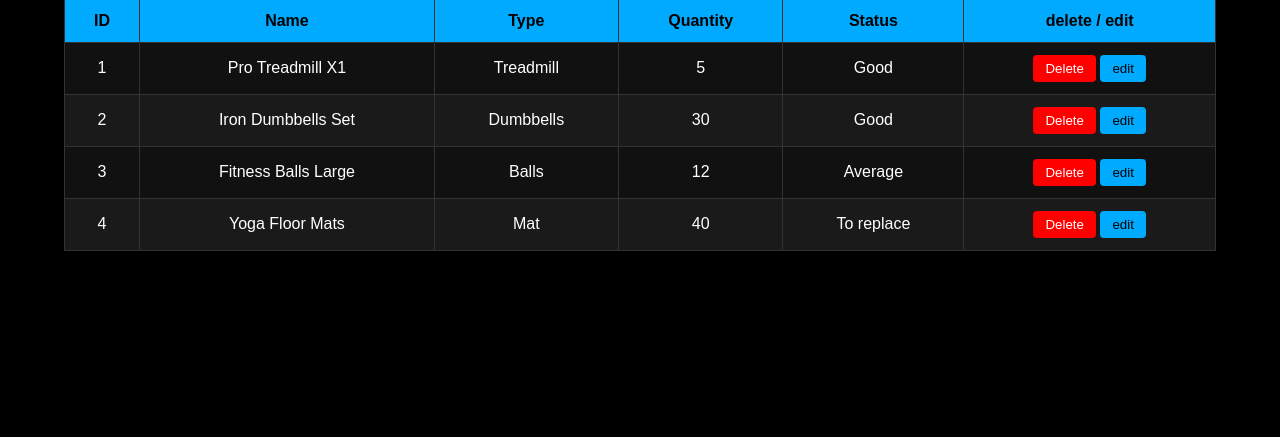
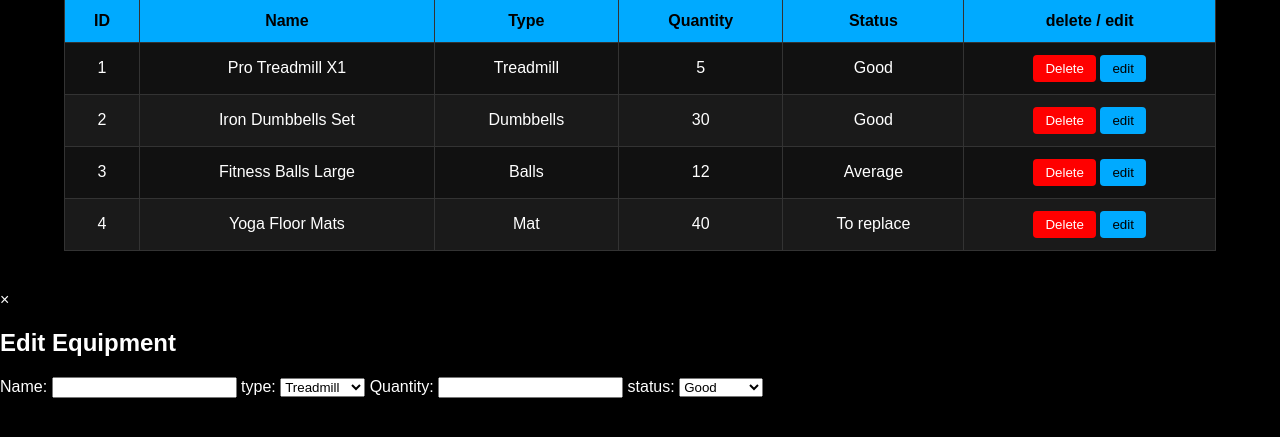
Before and after one commit to vito-ctrl/FitManager1, a PHP site: page /equipements/index.php in a window 1280 px wide. Shown: the part 219-656 px from the top of the page. Run offline with PHP 8.4, Linux system fonts and the light colour scheme; data comes from the database, SQL or seed files in the repository.

Commit message:
delete button to delete an equipment

```diff
--- a/cours/delete.php
+++ b/cours/delete.php
@@ -6,7 +6,6 @@
         $sql = "DELETE FROM courses WHERE id = $id";
         $conn->query($sql);
 
-    // reload page so table updates
         header("Location: index.php");
         exit;
     }
--- a/equipements/delete.php
+++ b/equipements/delete.php
@@ -1,12 +1,12 @@
 <?php
     require '../config/db.php';
 
-    if($_SERVER['REQUEST_METHOD'] === 'POST' && isset($_POST['delete_id'])) {
+    if ($_SERVER['REQUEST_METHOD'] === 'POST' && isset($_POST['delete_id'])) {
         $id = intval($_POST['delete_id']);
         $sql = "DELETE FROM equipments WHERE id = $id";
         $conn->query($sql);
 
-        header("LOCATION: index.php");
+        header("Location: index.php");
         exit;
     }
 ?>
--- a/equipements/index.php
+++ b/equipements/index.php
@@ -156,16 +156,73 @@
                 <td><?= $equipment['quantity'] ?></td>
                 <td><?= $equipment['status'] ?></td>
                 <td>
-                    <form action="delete.php" method="POST" style="display:inline">
-                        <input type="hidden" name="delete_id" value="<? $equipment['id'] ?>">
+                   <form action="./delete.php" method="POST" style="display:inline;">
+                        <input type="hidden" name="delete_id" value="<?= $equipment['id'] ?>">
                         <button class="delete-btn" type="submit">Delete</button>
                     </form>
-                    <button class='edit-btn'>edit</button>
+                    <button class='edit-btn'
+                        onclick="openEditModal(
+                            <?= $equipment['id']?>,
+                            '<?= $equipment['name']?>',
+                            '<?= $equipment['type']?>',
+                            <?= $equipment['quantity']?>,
+                            '<?= $equipment['status']?>'
+                        )"
+                    >edit</button>
                 </td>
             </tr>
             <?php endforeach; ?>
         </tbody>
     </table>
 
+    <div id="editModal" class="modal">
+        <div class="modal-content">
+            <span onclick="closeEditModal()" class="close">&times;</span>
+            <h2>Edit Equipment</h2>
+            <form action="edit.php" method="POST">
+                <input type="hidden" name="id" id="edit_id">
+
+                <label>Name:</label>
+                <input type="text" name="name" id="edit_name">
+
+                <label>type:</label>
+                <select name="type" id="type_edit">
+                    <option value="Treadmill">Treadmill</option>
+                    <option value="Dumbbells">Dumbbells</option>
+                    <option value="Balls">Balls</option>
+                    <option value="Bicycle">Bicycle</option>
+                    <option value="Bench">Bench</option>
+                    <option value="Mat">Mat</option>
+                    <option value="Other">Other</option>
+                </select>
+
+                <label>Quantity:</label>
+                <input type="number" name="quantity" id="edit_quantity">
+
+                <label>status:</label>
+                <select name="status" id="edit_status">
+                    <option value="Good">Good</option>
+                    <option value="Average">Average</option>
+                    <option value="To replace">To replace</option>
+                </select>
+            </form>
+        </div>
+    </div>
+
+    <script>
+        function openEditModal(id, name, type, quantity, status){
+            document.getElementById("edit_id").value = id;
+            document.getElementById("edit_name").value = name;
+            document.getElementById("type_edit").value = type;
+            document.getElementById("edit_quantity").value = quantity;
+            document.getElementById("edit_status").value = status;
+        }
+
+        function closeEditModal(){
+            document.getElementById("editModal").style.display = "none";
+        }
+
+    </script>
+
 </body>
 </html>
```
Also changed, not shown: cours/index.php (+3 -4 lines). Lines whose indentation alone changed are shown as unchanged.
